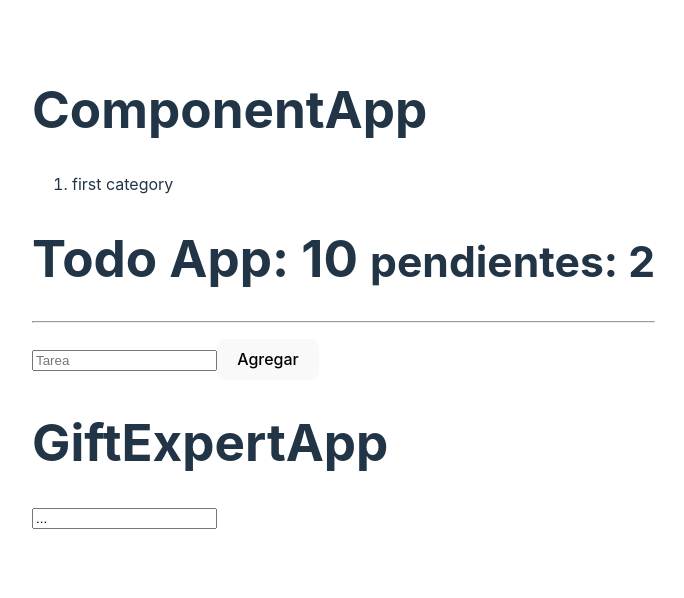
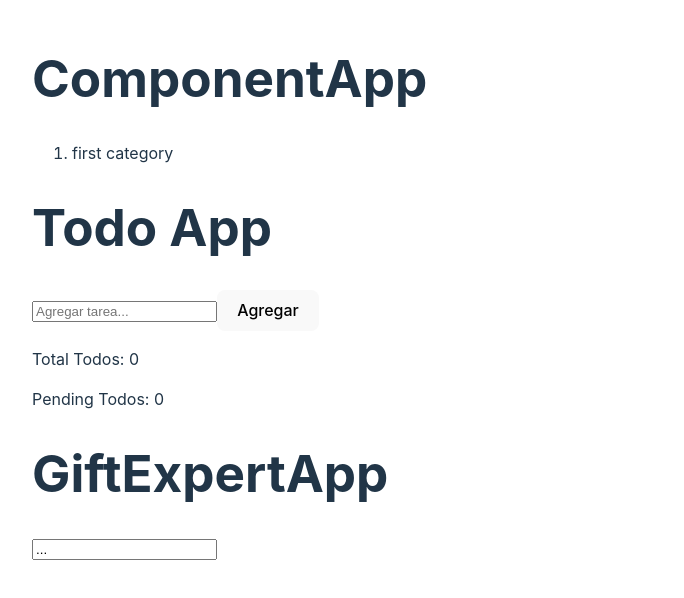
Before and after one commit to JoanManuel17/my, a React (Create React App) app: page / in a window 1280 px wide. Shown: the part 112-710 px from the top of the page, without its empty margins (96-780 px from the left). Built offline with nearby package versions, Linux system fonts and the light colour scheme.

Commit message:
Challenge10

```diff
--- a/src/components/TodoAdd.js
+++ b/src/components/TodoAdd.js
@@ -1,25 +1,30 @@
-import React from "react";
+import React, { useState } from "react";
 
-export const TodoAdd = ({ onNewTodo }) => {
-  const onFormSubmit = (event) => {
-    event.preventDefault();
+export const TodoAdd = ({ handleNewTodo }) => {
+  const [inputValue, setInputValue] = useState("");
 
-    const newTodo = {
-      id: new Date().getTime(),
-      description: "Nueva tarea",
-      done: false,
-    };
-
-    onNewTodo(newTodo);
+  const handleSubmit = (e) => {
+    e.preventDefault();
+    if (inputValue.trim().length > 0) {
+      const newTodo = {
+        id: new Date().getTime(),
+        description: inputValue,
+        done: false,
+      };
+      handleNewTodo(newTodo);
+      setInputValue("");
+    }
   };
 
   return (
-    <form onSubmit={(event) => onFormSubmit(event)}>
-      <input type="text" className="form-control" placeholder="Tarea" />
-      <button type="submit" className="btn btn-outline-primary mt-1">
-        {" "}
-        Agregar
-      </button>
+    <form onSubmit={handleSubmit}>
+      <input
+        type="text"
+        placeholder="Agregar tarea..."
+        value={inputValue}
+        onChange={(e) => setInputValue(e.target.value)}
+      />
+      <button type="submit">Agregar</button>
     </form>
   );
 };
--- a/src/components/TodoApp.js
+++ b/src/components/TodoApp.js
@@ -1,53 +1,29 @@
 import React from "react";
-import { useReducer } from "react";
-import { TodoReducer } from "./TodoReducer";
-import TodoList from "./TodoList";
-import {TodoAdd} from "./TodoAdd";
-import { useEffect } from "react";
-import * as  types  from "./types";
-
-const init = () => {
-  return JSON.parse(localStorage.getItem('todos')) || [];
-};
-
-const initialState = [
-  {
-    id: new Date().getTime(),
-    description: "Aprender React",
-    done: false,
-  },
-];
+import { TodoList } from "./TodoList";
+import { TodoAdd } from "./TodoAdd";
+import { useTodos } from "../hooks/UseTodo";
 
 export const TodoApp = () => {
-  const [todos, dispatch] = useReducer(TodoReducer, initialState, init);
-
-  useEffect(() => {
-    localStorage.setItem("todos", JSON.stringify(todos));
-  }, [todos]);
-
-  const handleNewTodo = (todo) => {
-    const action = {
-      type: types.CREATE_TODO,
-      payload: todo,
-    };
-
-    dispatch(action);
-  };
+  const {
+    todos,
+    handleNewTodo,
+    handleDeleteTodo,
+    handleToggleTodo,
+    countTodos,
+    countPendingTodos,
+  } = useTodos();
 
   return (
-    <>
-      <h1>
-        Todo App: 10 <small>pendientes: 2</small>{" "}
-      </h1>
-      <hr />
-      <div className="row">
-        <div className="col-7">
-          <TodoList todos={todos} />
-        </div>
-        <div className="col-5">
-          <TodoAdd onNewTodo={handleNewTodo} />
-        </div>
-      </div>
-    </>
+    <div>
+      <h1>Todo App</h1>
+      <TodoAdd handleNewTodo={handleNewTodo} />
+      <TodoList
+        todos={todos}
+        handleDeleteTodo={handleDeleteTodo}
+        handleToggleTodo={handleToggleTodo}
+      />
+      <p>Total Todos: {countTodos()}</p>
+      <p>Pending Todos: {countPendingTodos()}</p>
+    </div>
   );
 };
--- a/src/components/TodoList.js
+++ b/src/components/TodoList.js
@@ -1,14 +1,36 @@
-import React from "react";
-import {TodoItem} from "./TodoItem";
+import React, { useState } from "react";
+import { TodoItem } from "./TodoItem";
 
-const TodoList = ({ todos = [] }) => {
+export const TodoList = ({ todos }) => {
+  const [todoList, setTodoList] = useState(todos);
+
+  const handleDeleteTodo = (id) => {
+    const updatedTodoList = todoList.filter((todo) => todo.id !== id);
+    setTodoList(updatedTodoList);
+    localStorage.setItem("todos", JSON.stringify(updatedTodoList));
+  };
+
+  const handleToggleTodo = (id) => {
+    const updatedTodoList = todoList.map((todo) => {
+      if (todo.id === id) {
+        return { ...todo, done: !todo.done };
+      } else {
+        return todo;
+      }
+    });
+    setTodoList(updatedTodoList);
+  };
+
   return (
     <ul className="list-group">
-      {todos.map((todo, key) => {
-        return <TodoItem key={key} todo={todo} />;
-      })}
+      {todoList.map((todo) => (
+        <TodoItem
+          key={todo.id}
+          todo={todo}
+          onDeleteTodo={handleDeleteTodo}
+          onToggleTodo={handleToggleTodo}
+        />
+      ))}
     </ul>
   );
 };
-
-export default TodoList;
--- a/src/components/types.js
+++ b/src/components/types.js
@@ -1 +1,3 @@
-export const CREATE_TODO = 'TODO ADD';
+export const CREATE_TODO = "TODO ADD";
+export const DELETE_TODO = "TODO DELETE";
+export const TOGGLE_TODO = "TODO TOGGLE";
--- a/src/hooks/UseTodo.js
+++ b/src/hooks/UseTodo.js
@@ -1,27 +1,42 @@
-import { useState } from "react";
+import { useEffect, useReducer } from "react";
+import { TodoReducer } from "../components/TodoReducer";
+import * as types from "../components/types";
 
-export const useTodo = (initialTodos) => {
-  const [todos, setTodos] = useState(initialTodos);
+const initialState = [];
 
-  const addTodo = (description) => {
-    const newTodo = { id: todos.length + 1, description: description, done: false };
-    setTodos([...todos, newTodo]);
+const init = () => {
+  return JSON.parse(localStorage.getItem("todos")) || [];
+};
+
+export const useTodos = () => {
+  const [todos, dispatch] = useReducer(TodoReducer, initialState, init);
+
+  useEffect(() => {
+    localStorage.setItem("todos", JSON.stringify(todos));
+  }, [todos]);
+
+  const handleNewTodo = (todo) => {
+    const action = {
+      type: types.CREATE_TODO,
+      payload: todo,
+    };
+    dispatch(action);
   };
 
-  const deleteTodo = (id) => {
-    setTodos((prevTodos) => prevTodos.filter((todo) => todo.id !== id));
+  const handleDeleteTodo = (id) => {
+    const action = {
+      type: types.DELETE_TODO,
+      payload: id,
+    };
+    dispatch(action);
   };
 
-  const toggleTodo = (id) => {
-    setTodos((prevTodos) =>
-      prevTodos.map((todo) => {
-        if (todo.id === id) {
-          return { ...todo, done: !todo.done };
-        } else {
-          return todo;
-        }
-      })
-    );
+  const handleToggleTodo = (id) => {
+    const action = {
+      type: types.TOGGLE_TODO,
+      payload: id,
+    };
+    dispatch(action);
   };
 
   const countTodos = () => {
@@ -32,11 +47,12 @@ export const useTodo = (initialTodos) => {
     return todos.filter((todo) => !todo.done).length;
   };
 
-    return {
-        addTodo,
-        deleteTodo,
-        toggleTodo,
-        countTodos,
-        countPendingTodos
-    }
-}
+  return {
+    todos,
+    handleNewTodo,
+    handleDeleteTodo,
+    handleToggleTodo,
+    countTodos,
+    countPendingTodos,
+  };
+};
```
Also changed, not shown: src/App.js (+3 -4 lines).
